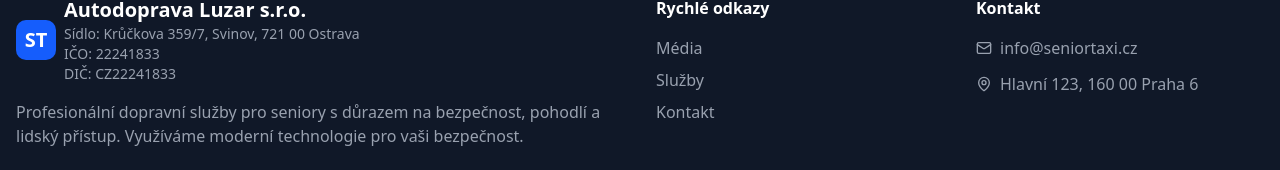
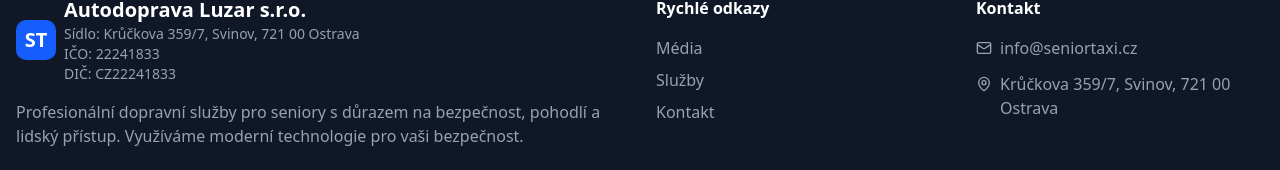
Before and after one commit to Agillis24/senior_taxi, a React (Vite) app: page / in a window 1280 px wide. Shown: the part 3192-3362 px from the top of the page. Built offline with nearby package versions, Linux system fonts and the light colour scheme.

Commit message:
Update Footer.tsx

```diff
--- a/src/components/Footer.tsx
+++ b/src/components/Footer.tsx
@@ -61,7 +61,7 @@ export function Footer() {
               </li>
               <li className="flex items-start gap-2 text-gray-400">
                 <MapPin size={16} className="mt-1 flex-shrink-0" />
-                <span>Hlavní 123, 160 00 Praha 6</span>
+                <span>Krůčkova 359/7, Svinov, 721 00 Ostrava</span>
               </li>
             </ul>
           </div>
```
